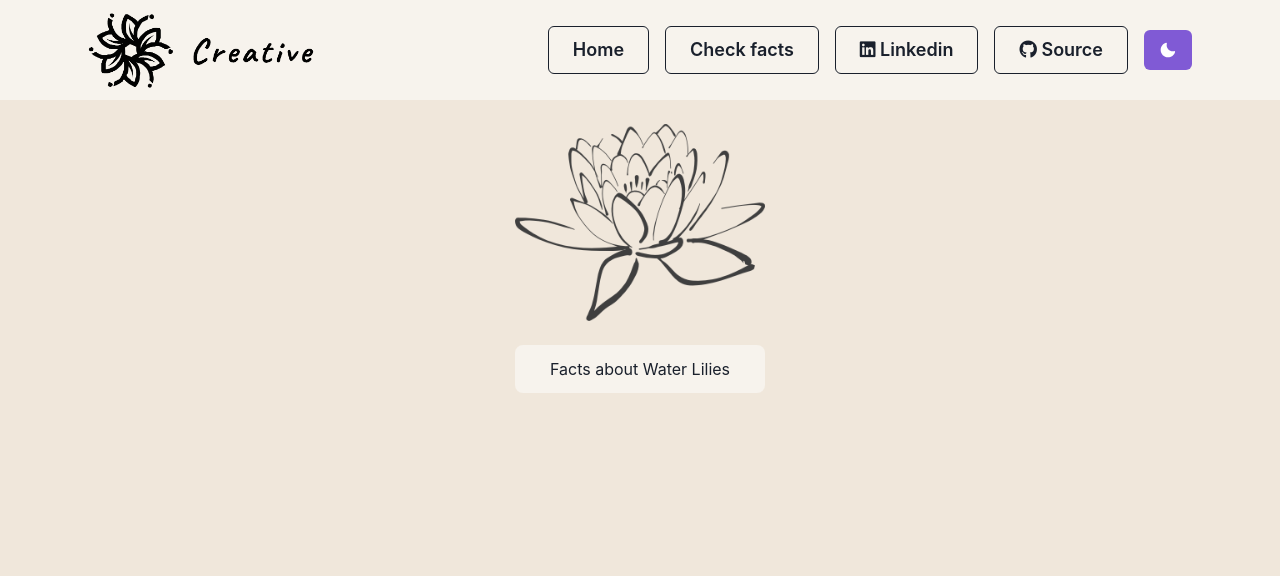
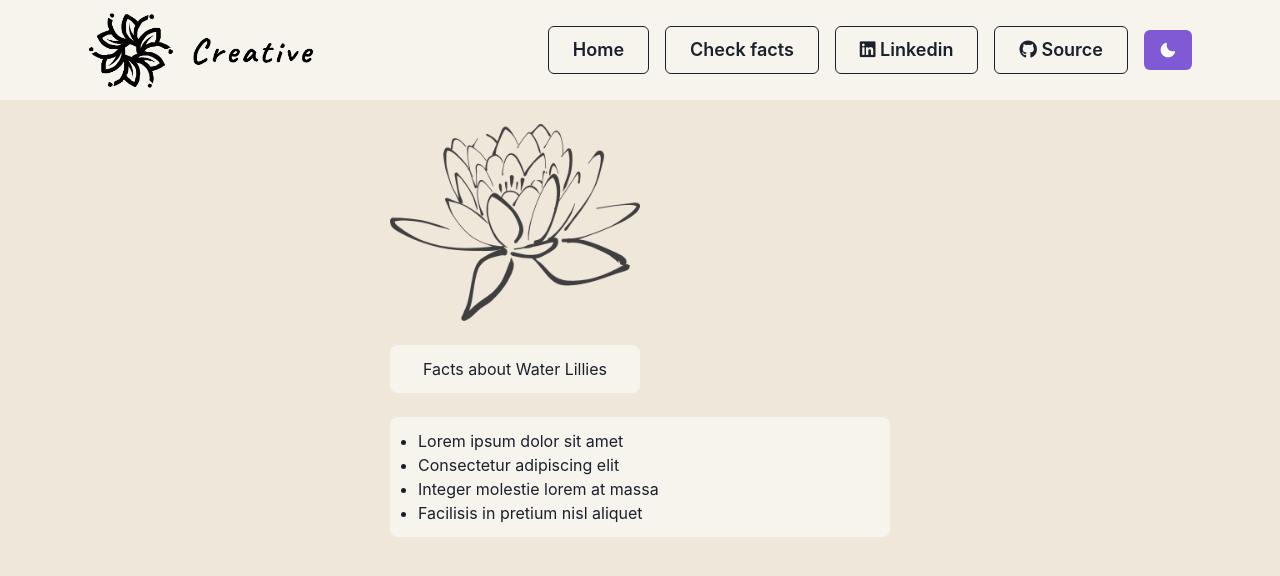
Before and after one commit to AdrianKCL/Chakra-Project, a React (Vite) app: page /facts in a window 1280 px wide. Shown: the top 576 px of the page. Built offline with nearby package versions, Linux system fonts and the light colour scheme.

Commit message:
Some changes

```diff
--- a/components/LandingFacts.jsx
+++ b/components/LandingFacts.jsx
@@ -4,26 +4,40 @@ import { Image } from "@chakra-ui/react";
 import { useColorModeValue } from "@chakra-ui/react";
 import logowhite from "../assets/lilywhite.png";
 import logoblack from "../assets/lilyblack.png";
+import {
+  List,
+  ListItem,
+  ListIcon,
+  OrderedList,
+  UnorderedList,
+} from "@chakra-ui/react";
 
 export default function LandingFacts() {
   const logo = useColorModeValue(logoblack, logowhite);
   const bg = useColorModeValue("#f7f3ed", "#2D3748");
   return (
     <Flex width="100%" pt="24px" h="100vh">
-      <Flex maxW="500px" m="0 auto">
-        <Flex flexDirection="column">
-          <Flex w="250px">
-            <Image src={logo} />
+      <Flex flexDirection="column" margin="0 auto" maxW="500px" m="0 auto">
+        <Flex w="50%">
+          <Image src={logo} w="100%" />
         </Flex>
         <Text
+          w="50%"
           textAlign="center"
           background={bg}
           borderRadius="0.5rem"
           p="0.75rem"
           mt="24px"
         >
-            Facts about Water Lilies
+          Facts about Water Lillies
         </Text>
+        <Flex background={bg} mt="24px" borderRadius="0.5rem" p="0.75rem">
+          <UnorderedList>
+            <ListItem>Lorem ipsum dolor sit amet</ListItem>
+            <ListItem>Consectetur adipiscing elit</ListItem>
+            <ListItem>Integer molestie lorem at massa</ListItem>
+            <ListItem>Facilisis in pretium nisl aliquet</ListItem>
+          </UnorderedList>
         </Flex>
       </Flex>
     </Flex>
```
Lines whose indentation alone changed are shown as unchanged.
